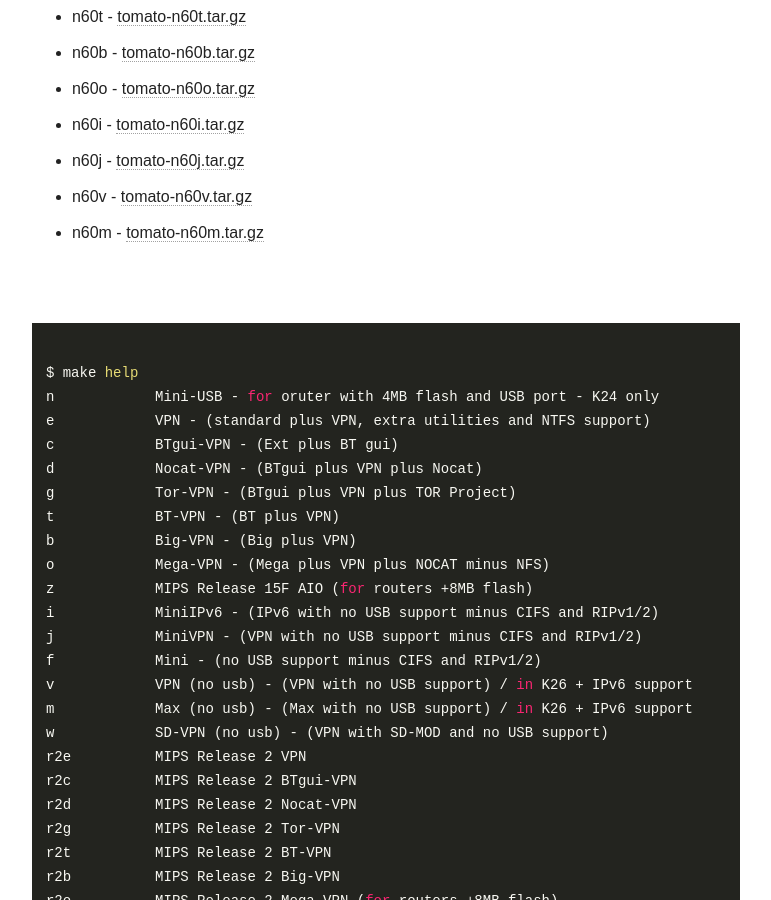
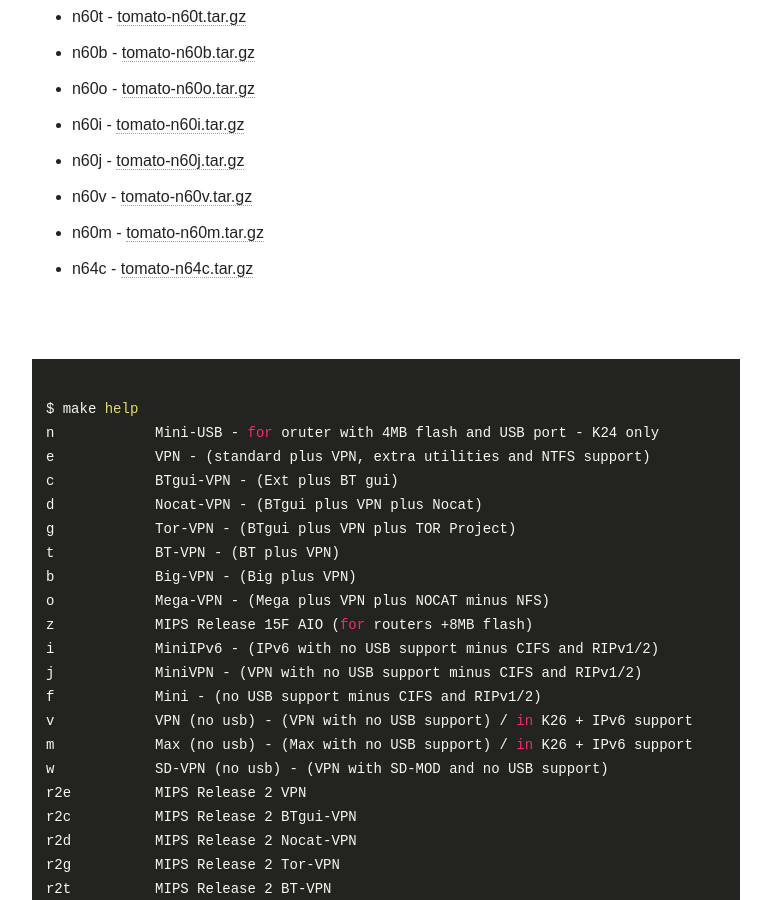
Before and after one commit to oglopss/tomato-ci-ctf-jekyll, a Jekyll site: the page built from index.html, in a window 1280 px wide and 900 px high, scrolled down 1351 px. Shown: the whole window, without its empty margins (254-1025 px from the left). Built offline with Jekyll 4.4.1, drawn with Linux system fonts in a browser that asks for light colours; nearby versions of some CDN libraries.

Commit message:
Travis build 3 n64c pushed to gh-pages

```diff
--- a/_data/ss.yml
+++ b/_data/ss.yml
@@ -27,3 +27,4 @@ files:
   - 0027 n60j tomato-n60j.tar.gz
   - 0028 n60v tomato-n60v.tar.gz
   - 0029 n60m tomato-n60m.tar.gz
+  - 0031 n64c tomato-n64c.tar.gz
```
Also changed, not shown: 1 other file.
